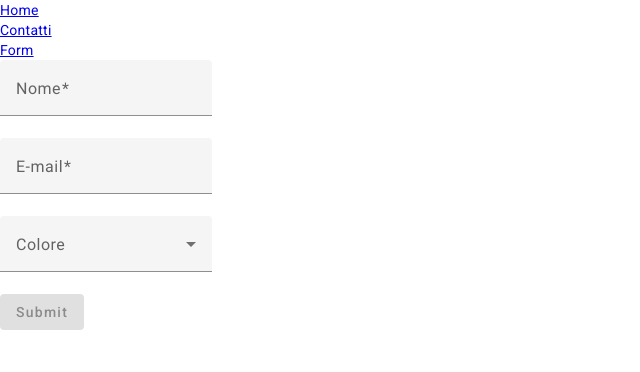
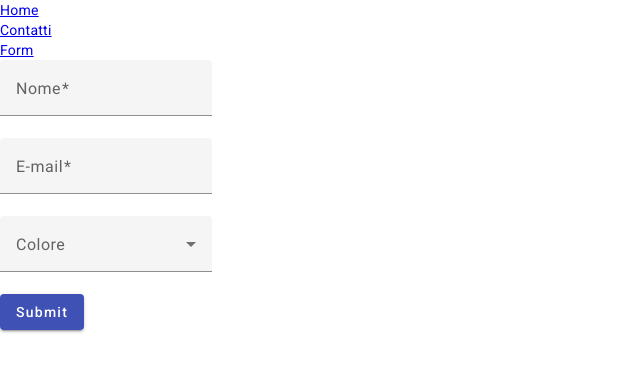
Before and after one commit to hershellayton95/studing_angular, an Angular app: page /form in a window 1280 px wide. Shown: the top 372 px of the page, without its empty margins (0-640 px from the left). Built offline with nearby package versions, Linux system fonts and the light colour scheme.

Commit message:
form-template-driver-01

```diff
--- a/src/app/componenti/form/form.component.html
+++ b/src/app/componenti/form/form.component.html
@@ -1,4 +1,4 @@
-<form #homeform="ngForm" (ngSubmit)="onSubmit(homeform)">
+<form #homeform="ngForm" (ngSubmit)="onSubmit()">
     <mat-form-field appearance="fill">
         <mat-label>Nome</mat-label>
         <input matInput type="text" name="nome" ngModel required>
@@ -14,5 +14,5 @@
             <mat-option value="blue">Blue</mat-option>
         </mat-select>
     </mat-form-field>
-    <button mat-raised-button color="primary" type="submit" [disabled]="!homeform.valid">Submit</button>
+    <button mat-raised-button color="primary" type="submit">Submit</button>
 </form>
--- a/src/app/componenti/form/form.component.ts
+++ b/src/app/componenti/form/form.component.ts
@@ -1,4 +1,4 @@
-import { Component } from '@angular/core';
+import { Component, ViewChild } from '@angular/core';
 import { NgForm } from '@angular/forms';
 
 @Component({
@@ -7,7 +7,9 @@
   styleUrls: ['./form.component.css'],
 })
 export class FormComponent {
-  onSubmit(form: NgForm) {
-    console.log(form);
+  @ViewChild('homeform') homeform!: NgForm;
+
+  onSubmit() {
+    console.log(this.homeform);
   }
 }
```
